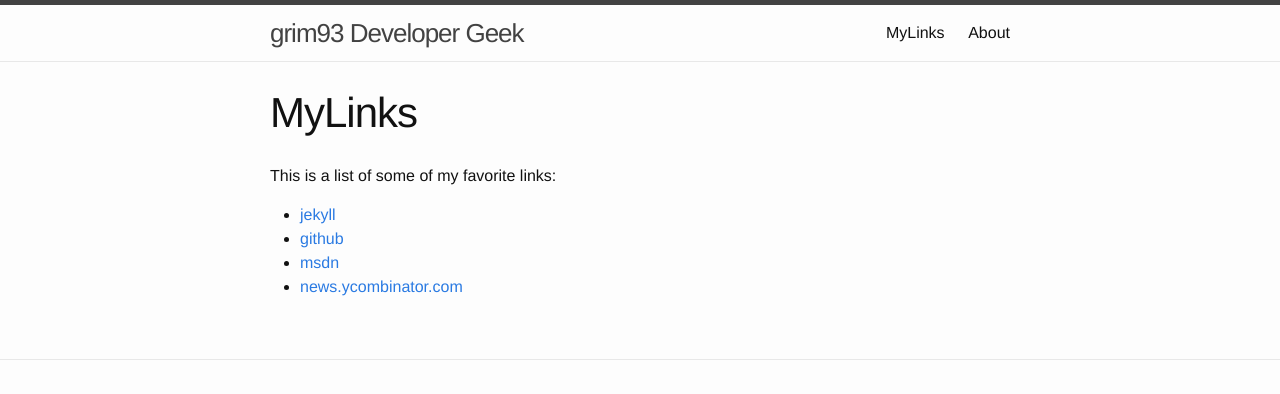
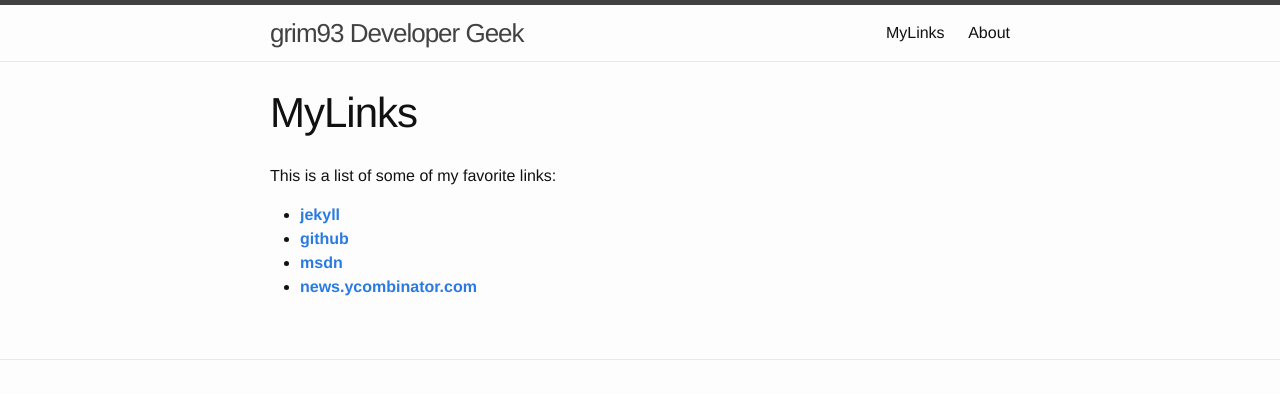
Before and after one commit to LairdStreak/LairdStreak.github.io, a Jekyll site: the page built from MyLinks.md, in a window 1280 px wide. Shown: the top 394 px of the page. Built offline with Jekyll 4.4.1, drawn with Linux system fonts in a browser that asks for light colours.

```diff
--- a/MyLinks.md
+++ b/MyLinks.md
@@ -6,7 +6,7 @@ layout: page
 
 This is a list of some of my favorite links:
 
-* [jekyll](https://github.com/jekyll/jekyll)
-* [github](https://github.com "github")
-* [msdn](https://msdn.microsoft.com "msdn")
-* [news.ycombinator.com](https://news.ycombinator.com "news.ycombinator.com")
+* [**jekyll**](https://github.com/jekyll/jekyll)
+* [**github**](https://github.com "github")
+* [**msdn**](https://msdn.microsoft.com "msdn")
+* [**news.ycombinator.com**](https://news.ycombinator.com "news.ycombinator.com")
```
